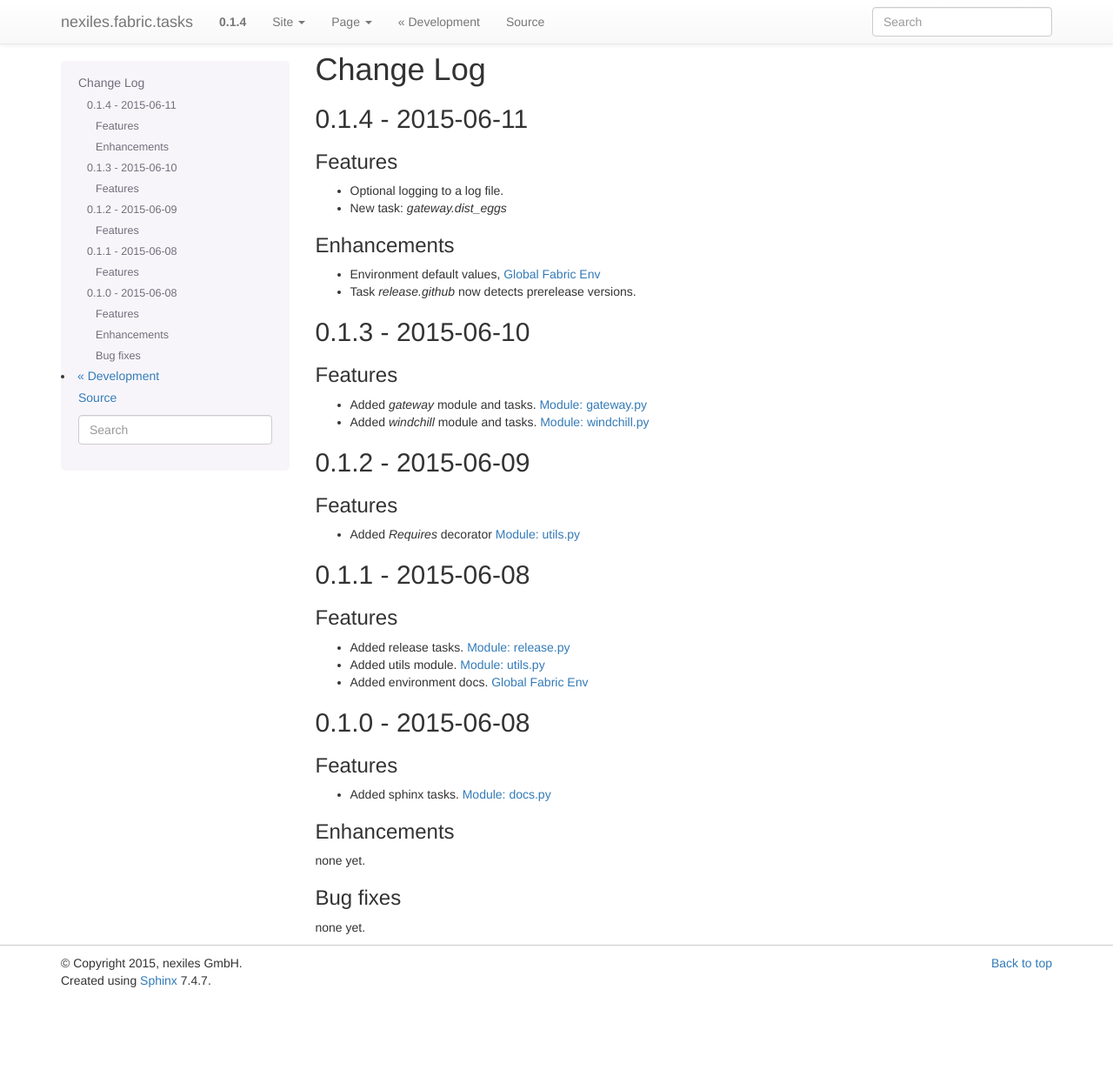
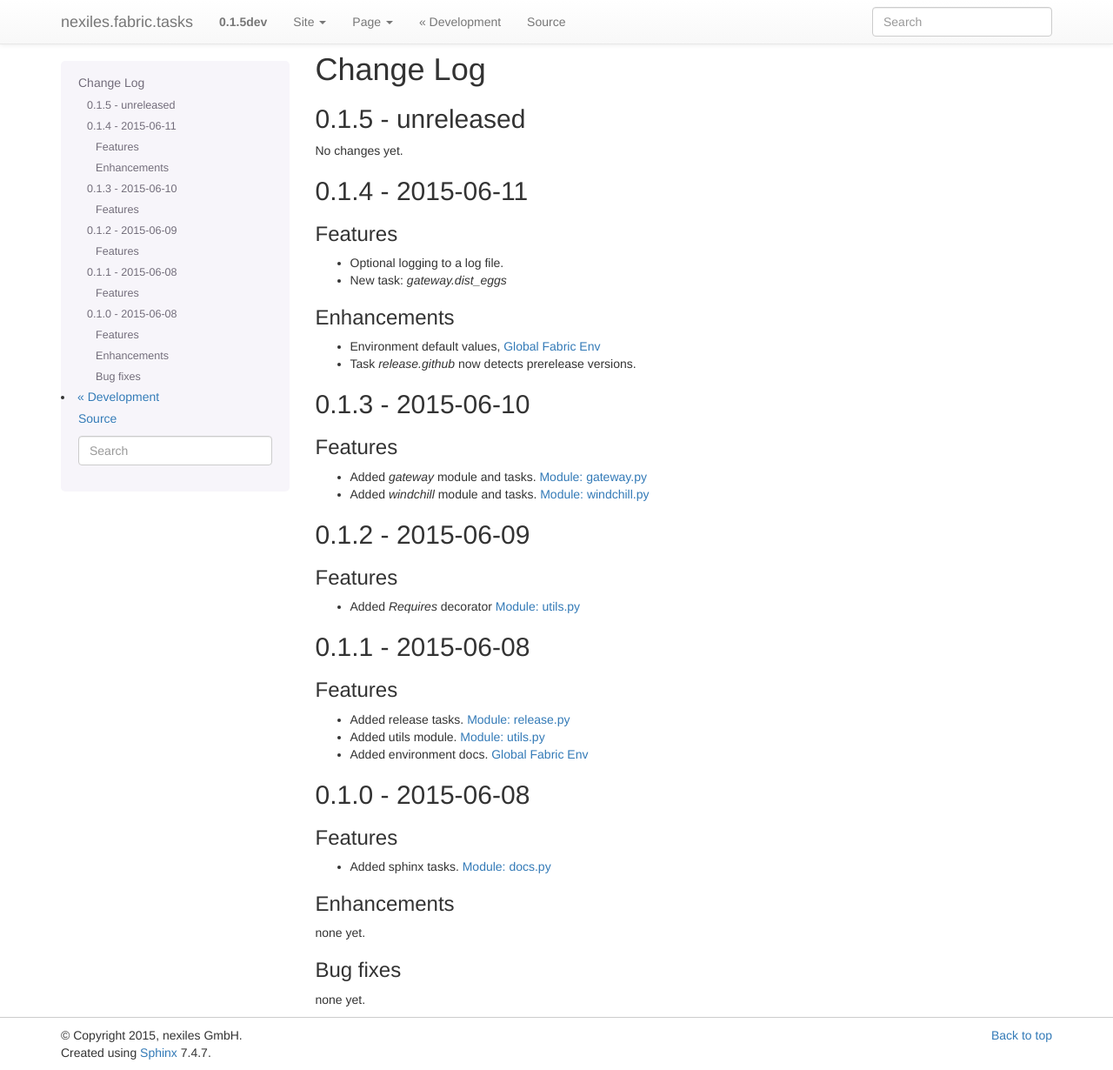
Before and after one commit to nexiles/nexiles.fabric.tasks, a Sphinx documentation site: the page built from docs/changelog.rst, in a window 1280 px wide and 1230 px high. Shown: the whole window at 87% size. Built offline with Sphinx 7.4.7, drawn with Linux system fonts in a browser that asks for light colours.

Commit message:
v0.1.5dev
Signed-off-by: Stefan Eletzhofer <se@nexiles.de>

```diff
--- a/docs/changelog.rst
+++ b/docs/changelog.rst
@@ -3,6 +3,11 @@
 ==========
 Change Log
 ==========
+
+0.1.5 - unreleased
+==================
+
+No changes yet.
 
 0.1.4 - 2015-06-11
 ==================
--- a/setup.py
+++ b/setup.py
@@ -9,7 +9,7 @@ from setuptools import setup, find_packages
 def read(*rnames):
     return open(os.path.join(os.path.dirname(__file__), *rnames)).read()
 
-version = '0.1.4'
+version = '0.1.5dev'
 
 long_description = (
     read('README.rst')
```
